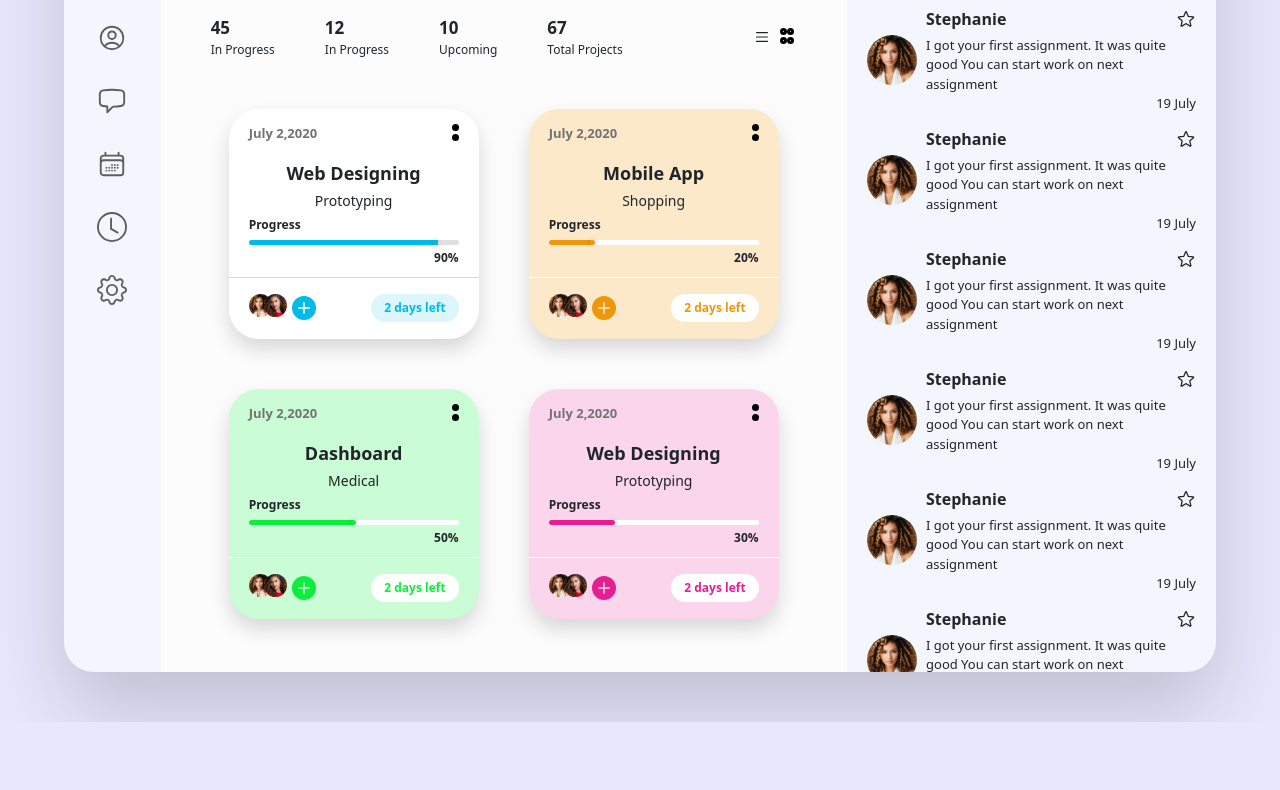
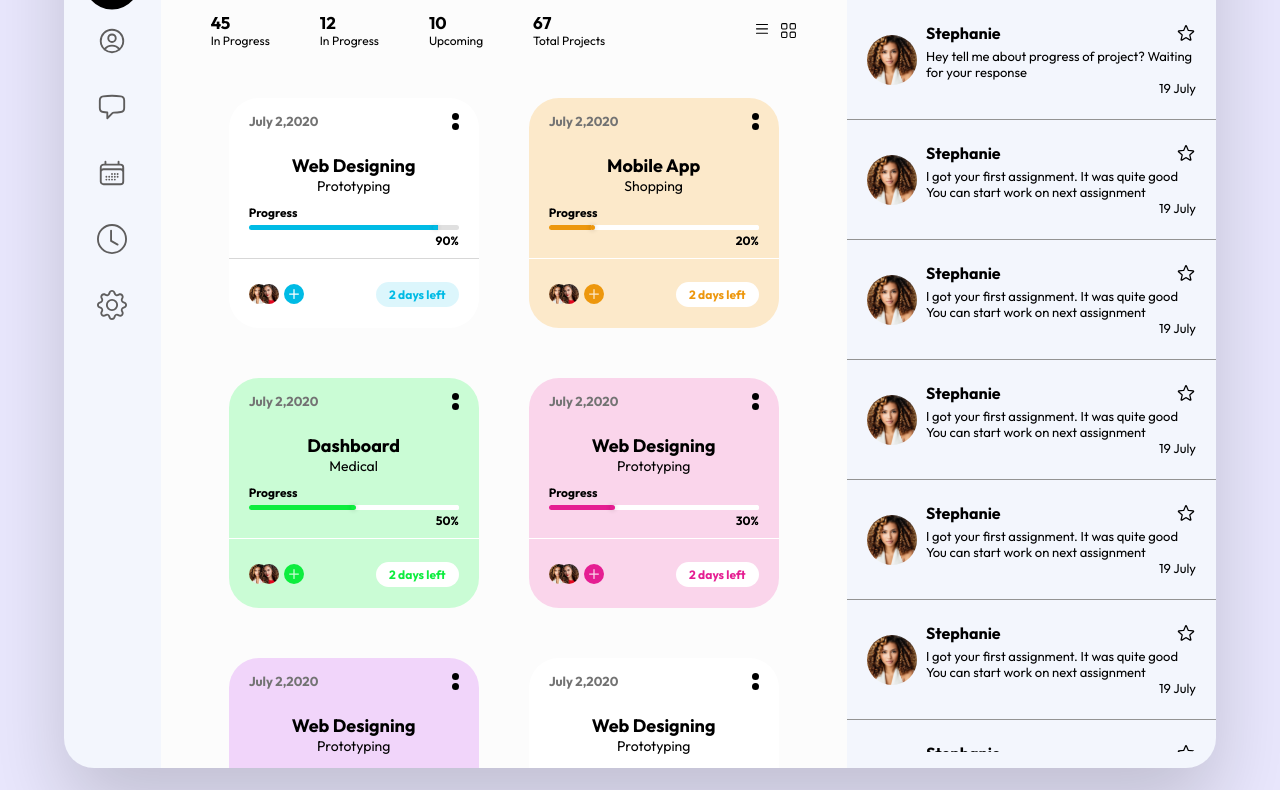
Before and after one commit to Softrefine-Internship/ac-1-viivek310, a website: page index.html in a window 1280 px wide. Shown: the part 210-1000 px from the top of the page. Before the commit the page ends 932 px from the top, so only its background shows below. Drawn offline with nearby package versions, Linux system fonts and the light colour scheme.

Commit message:
changes completed

```diff
--- a/index.html
+++ b/index.html
@@ -6,7 +6,9 @@
   <meta name="viewport" content="width=device-width, initial-scale=1.0" />
   <title>Document</title>
   <link rel="stylesheet" href="css/style.css">
-  <link rel="stylesheet" href="https://cdn.jsdelivr.net/npm/bootstrap@5.3.3/dist/css/bootstrap.min.css">
+  <link rel="preconnect" href="https://fonts.googleapis.com">
+  <link rel="preconnect" href="https://fonts.gstatic.com" crossorigin>
+  <link href="https://fonts.googleapis.com/css2?family=Outfit:wght@100..900&display=swap" rel="stylesheet">
 </head>
 
 <body>
@@ -25,10 +27,10 @@
         </div>
         <div class="header__left--searchbar">
           <label for="search"><svg xmlns="http://www.w3.org/2000/svg" fill="none" viewBox="0 0 24 24" stroke-width="1.5"
-            stroke="currentColor" class="size-6">
-            <path stroke-linecap="round" stroke-linejoin="round"
-              d="m21 21-5.197-5.197m0 0A7.5 7.5 0 1 0 5.196 5.196a7.5 7.5 0 0 0 10.607 10.607Z" />
-          </svg></label>
+              stroke="currentColor" class="size-6">
+              <path stroke-linecap="round" stroke-linejoin="round"
+                d="m21 21-5.197-5.197m0 0A7.5 7.5 0 1 0 5.196 5.196a7.5 7.5 0 0 0 10.607 10.607Z" />
+            </svg></label>
           <input id="search" type="input" placeholder="search">
         </div>
       </div>
@@ -111,7 +113,7 @@
         <div class="projects">
           <div class="projects__heading">
             <h2 class="projects__heading--h2">Projects</h2>
-            <div class="projects__heading--date">July,2020</div>
+            <div class="projects__heading--date">July, 2020</div>
           </div>
           <div class="projects__statistics">
             <div class="projects__statistics-item">
@@ -155,10 +157,11 @@
                 </svg>
               </div>
               <div class="projects__statistics-nav--more">
-                <div class="projects__statistics-nav--more-child"></div>
-                <div class="projects__statistics-nav--more-child"></div>
-                <div class="projects__statistics-nav--more-child"></div>
-                <div class="projects__statistics-nav--more-child"></div>
+                <svg xmlns="http://www.w3.org/2000/svg" width="16" height="16" fill="currentColor" class="bi bi-grid"
+                  viewBox="0 0 16 16">
+                  <path
+                    d="M1 2.5A1.5 1.5 0 0 1 2.5 1h3A1.5 1.5 0 0 1 7 2.5v3A1.5 1.5 0 0 1 5.5 7h-3A1.5 1.5 0 0 1 1 5.5zM2.5 2a.5.5 0 0 0-.5.5v3a.5.5 0 0 0 .5.5h3a.5.5 0 0 0 .5-.5v-3a.5.5 0 0 0-.5-.5zm6.5.5A1.5 1.5 0 0 1 10.5 1h3A1.5 1.5 0 0 1 15 2.5v3A1.5 1.5 0 0 1 13.5 7h-3A1.5 1.5 0 0 1 9 5.5zm1.5-.5a.5.5 0 0 0-.5.5v3a.5.5 0 0 0 .5.5h3a.5.5 0 0 0 .5-.5v-3a.5.5 0 0 0-.5-.5zM1 10.5A1.5 1.5 0 0 1 2.5 9h3A1.5 1.5 0 0 1 7 10.5v3A1.5 1.5 0 0 1 5.5 15h-3A1.5 1.5 0 0 1 1 13.5zm1.5-.5a.5.5 0 0 0-.5.5v3a.5.5 0 0 0 .5.5h3a.5.5 0 0 0 .5-.5v-3a.5.5 0 0 0-.5-.5zm6.5.5A1.5 1.5 0 0 1 10.5 9h3a1.5 1.5 0 0 1 1.5 1.5v3a1.5 1.5 0 0 1-1.5 1.5h-3A1.5 1.5 0 0 1 9 13.5zm1.5-.5a.5.5 0 0 0-.5.5v3a.5.5 0 0 0 .5.5h3a.5.5 0 0 0 .5-.5v-3a.5.5 0 0 0-.5-.5z" />
+                </svg>
               </div>
             </div>
           </div>
@@ -644,7 +647,7 @@
                   </div>
                 </div>
                 <div class="messages__container--item--content--text">
-                  I got your first assignment. It was quite good You can start work on next assignment
+                  Hey tell me about progress of project? Waiting for your response
                 </div>
                 <div class="messages__container--item--content--date">
                   19 July
@@ -953,7 +956,6 @@
       </main>
     </div>
   </section>
-  <script src="https://cdn.jsdelivr.net/npm/bootstrap@5.3.3/dist/js/bootstrap.bundle.min.js"></script>
 </body>
 
 </html>
--- a/sass/base.scss
+++ b/sass/base.scss
@@ -9,13 +9,13 @@
     padding-top: 2rem;
     margin: 5rem;
     padding-bottom: 0;
-    // overflow: hidden;
+    overflow: hidden;
     @media (max-width: 800px){
         margin: 0;
         width: 100%;
     }
     @media (max-width: 800px){
-        min-height: 100svh;
+        height: 100svh;
     }
 }
 
@@ -35,7 +35,7 @@
 
 .projects-container{
     @include flex-center;
-    height: 75svh;
+    height: 90svh;
     width: 100%;
     padding-block: 5rem;
     flex-wrap: wrap;
@@ -50,6 +50,11 @@
 
     @media (max-width: 1000px){
         padding-block: 3rem;
+        padding-bottom: 8rem;
+        height: 91svh;
         gap: 3rem;
     }
+    @media (max-width: 800px){
+        padding-bottom: 15rem;
+    }
 }
--- a/sass/card.scss
+++ b/sass/card.scss
@@ -5,99 +5,174 @@
     padding: 1.5rem 2rem;
     position: relative;
     background: $color3;
-    box-shadow: 0 1rem 2rem rgba(0, 0, 0, 0.15);
+    cursor: pointer;
+    position: relative;
 
-    &:nth-child(5n+2){
+    // box-shadow: 0 1rem 2rem rgba(0, 0, 0, 0.15);
+    &::before,
+    &::after {
+        height: 3px;
+        width: 80%;
+        background: rgb(0, 187, 229);
+        bottom: -10px;
+        left: 50%;
+        transform: translateX(-50%) scaleX(0);
+        border-radius: 100px;
+        transform-origin: left;
+        transition: .3s ease-in;
+    }
+
+    &::after {
+        width: 60%;
+        bottom: -20px;
+    }
+
+    &:hover::after,
+    &:hover::before{
+        transform: translateX(-50%) scaleX(1);
+    }
+
+    &:nth-child(5n+2) {
         $background-color: rgb(237, 151, 13);
-        background: lighten(rgb(237, 151, 13),40%);
-        .project-card__progress--bar-input::-webkit-slider-thumb{
+        background: lighten($background-color, 40%);
+
+        .project-card__progress--bar-input::-webkit-slider-thumb {
             background: $background-color;
         }
-        .project-card__progress--bar-input::-webkit-slider-runnable-track{
+
+        .project-card__progress--bar-input::-webkit-slider-runnable-track {
             background: linear-gradient(90deg, $background-color 20%, white 20%);
         }
-        .project-card__line{
+
+        .project-card__line {
             background-color: white;
         }
-        .project-card__footer--plusIcon svg{
+
+        .project-card__footer--plusIcon svg {
             fill: $background-color;
         }
-        .project-card__footer--button-btn{
+
+        .project-card__footer--button-btn {
             background: white;
             color: $background-color;
         }
-        .project-card__footer--button-btn:hover{
-            color: darken($background-color,15%);
+
+        .project-card__footer--button-btn:hover {
+            color: darken($background-color, 15%);
+        }
+
+        &::after,
+        &::before {
+            background: $background-color;
         }
     }
-    &:nth-child(5n+3){
+
+    &:nth-child(5n+3) {
         $background-color: rgb(13, 237, 62);
-        background: lighten($background-color,40%);
-        .project-card__progress--bar-input::-webkit-slider-thumb{
+        background: lighten($background-color, 40%);
+
+        .project-card__progress--bar-input::-webkit-slider-thumb {
             background: $background-color;
         }
-        .project-card__progress--bar-input::-webkit-slider-runnable-track{
+
+        .project-card__progress--bar-input::-webkit-slider-runnable-track {
             background: linear-gradient(90deg, $background-color 50%, white 50%);
         }
-        .project-card__line{
+
+        .project-card__line {
             background-color: white;
         }
-        .project-card__footer--plusIcon svg{
+
+        .project-card__footer--plusIcon svg {
             fill: $background-color;
         }
-        .project-card__footer--button-btn{
+
+        .project-card__footer--button-btn {
             background: white;
             color: $background-color;
         }
-        .project-card__footer--button-btn:hover{
-            color: darken($background-color,15%);
+
+        .project-card__footer--button-btn:hover {
+            color: darken($background-color, 15%);
         }
-    }
-    &:nth-child(5n+4){
-        $background-color: rgb(229, 30, 146);
-        background: lighten($background-color,40%);
-        .project-card__progress--bar-input::-webkit-slider-thumb{
+
+        &::after,
+        &::before {
             background: $background-color;
         }
-        .project-card__progress--bar-input::-webkit-slider-runnable-track{
+
+    }
+
+    &:nth-child(5n+4) {
+        $background-color: rgb(229, 30, 146);
+        background: lighten($background-color, 40%);
+
+        .project-card__progress--bar-input::-webkit-slider-thumb {
+            background: $background-color;
+        }
+
+        .project-card__progress--bar-input::-webkit-slider-runnable-track {
             background: linear-gradient(90deg, $background-color 30%, white 30%);
         }
-        .project-card__line{
+
+        .project-card__line {
             background-color: white;
         }
-        .project-card__footer--plusIcon svg{
+
+        .project-card__footer--plusIcon svg {
             fill: $background-color;
         }
-        .project-card__footer--button-btn{
+
+        .project-card__footer--button-btn {
             background: white;
             color: $background-color;
         }
-        .project-card__footer--button-btn:hover{
-            color: darken($background-color,15%);
+
+        .project-card__footer--button-btn:hover {
+            color: darken($background-color, 15%);
         }
-    }
-    &:nth-child(5n+5){
-        $background-color: rgb(179, 30, 229);
-        background: lighten($background-color,40%);
-        .project-card__progress--bar-input::-webkit-slider-thumb{
+
+        &::after,
+        &::before {
             background: $background-color;
         }
-        .project-card__progress--bar-input::-webkit-slider-runnable-track{
+
+    }
+
+    &:nth-child(5n+5) {
+        $background-color: rgb(179, 30, 229);
+        background: lighten($background-color, 40%);
+
+        .project-card__progress--bar-input::-webkit-slider-thumb {
+            background: $background-color;
+        }
+
+        .project-card__progress--bar-input::-webkit-slider-runnable-track {
             background: linear-gradient(90deg, $background-color 60%, white 60%);
         }
-        .project-card__line{
+
+        .project-card__line {
             background-color: white;
         }
-        .project-card__footer--plusIcon svg{
+
+        .project-card__footer--plusIcon svg {
             fill: $background-color;
         }
-        .project-card__footer--button-btn{
+
+        .project-card__footer--button-btn {
             background: white;
             color: $background-color;
         }
-        .project-card__footer--button-btn:hover{
-            color: darken($background-color,5%);
+
+        .project-card__footer--button-btn:hover {
+            color: darken($background-color, 5%);
         }
+
+        &::after,
+        &::before {
+            background: $background-color;
+        }
+
     }
 
     &__options {
@@ -120,7 +195,7 @@
     }
 
     &__heading {
-        padding-block: 2rem .5rem;
+        padding-block: 2.5rem 1rem;
 
         h4 {
             font-weight: bold;
@@ -135,10 +210,11 @@
     }
 
     &__progress {
-        &--label{
+        &--label {
             font-size: 1.2rem;
             font-weight: bold;
         }
+
         &--bar {
             &-input {
                 -webkit-appearance: none;
@@ -149,6 +225,7 @@
                 border: none;
                 outline: none;
                 border-radius: 5px;
+
                 &::-webkit-slider-thumb {
                     -webkit-appearance: none;
                     appearance: none;
@@ -172,14 +249,15 @@
 
             }
         }
-        &--percentage{
+
+        &--percentage {
             text-align: end;
             font-size: 1.2rem;
             font-weight: bold
         }
     }
 
-    &__line{
+    &__line {
         height: 1px;
         width: inherit;
         margin-left: -2rem;
@@ -187,37 +265,49 @@
         margin-top: 1rem;
     }
 
-    &__footer{
+    &__footer {
         @include flex-center();
         // border: 2px solid red;
-        padding-top: 1rem;
+        padding-top: 2rem;
         height: 5rem;
-        &--images{
-            &-img{
-                height: 2.3rem;
+
+        &--images-img,
+        &--plusIcon svg {
+            height: 2rem;
+            fill: black
+        }
+
+        &--images {
+            @include flex-center(0px);
+
+            &-img {
                 aspect-ratio: 1/1;
                 border-radius: 50%;
                 overflow: hidden;
                 display: inline-block;
-                &:not(:first-child){
+
+                &:not(:first-child) {
                     margin-left: -10px;
                 }
             }
         }
-        &--plusIcon{
-            height: 100%;
+
+        &--plusIcon {
+            aspect-ratio: 1/1;
             display: flex;
             align-items: center;
-            svg{
-                height: 2.4rem;
+
+            svg {
+                height: 2rem;
                 margin-left: 5px;
                 fill: rgb(0, 187, 229);
             }
         }
 
-        &--button{
+        &--button {
             margin-left: auto;
-            &-btn{
+
+            &-btn {
                 all: unset;
                 background: rgba(0, 187, 229, 0.137);
                 color: rgb(0, 187, 229);
@@ -225,9 +315,10 @@
                 padding: .5rem 1.3rem;
                 border-radius: 50px;
                 font-size: 1.2rem;
-                transition:all .5s;
-                &:hover{
-                    color: darken(rgb(0, 187, 229),5%);
+                transition: all .5s;
+
+                &:hover {
+                    color: darken(rgb(0, 187, 229), 5%);
                 }
             }
         }
--- a/sass/header.scss
+++ b/sass/header.scss
@@ -2,7 +2,10 @@
     @include flex-center;
     justify-content: space-between;
     height: 4rem;
-    padding: 0 2rem;
+    padding: 0 4rem;
+    @media(max-width:400px){
+        padding: 0 2rem;
+    }
 
     &__left {
         @include flex-center(8rem);
@@ -106,6 +109,7 @@
         &--notification {
             position: relative;
             cursor: pointer;
+            transition: transform .6s ;
 
             &::before {
                 height: 1rem;
@@ -118,7 +122,7 @@
             &:hover {
                 // transform: rotate(20deg);
                 transform-origin: top;
-                animation: ring .5s ease-out .2s 3 alternate;
+                animation: ring .6s ease-out .2s 3 alternate;
             }
         }
 
@@ -132,7 +136,7 @@
         &--user {
             font-size: 2rem;
             font-weight: bold;
-            @media (max-width: 400px){
+            @media (max-width: 600px){
                 display: none;
             }
         }
--- a/sass/messages.scss
+++ b/sass/messages.scss
@@ -32,6 +32,7 @@
         &--options {
             right: 2rem;
             margin-left: 2rem;
+            cursor: pointer;
 
             &-dot {
                 height: .7rem;
@@ -45,8 +46,10 @@
 
     &__container {
         width: 100%;
-        height: 84vh;
+        height: 94vh;
         overflow-y: scroll;
+        border-bottom-right-radius: 30px;
+
 
         &::-webkit-scrollbar {
             display: none;
@@ -61,12 +64,18 @@
             gap: 1rem;
             transition: all .5s;
             cursor: pointer;
+            border-bottom: 1px solid rgb(147, 147, 147);
 
             &:hover {
                 background: white;
                 border-radius: 10px;
                 transform: translate(3px, 3px);
                 box-shadow: 2rem 3rem 8rem #0000002b;
+                border: none;
+            }
+
+            &:hover &--content--header-icon svg{
+                fill: black;
             }
 
             @media (max-width: 800px) {
--- a/sass/naviagation.scss
+++ b/sass/naviagation.scss
@@ -32,13 +32,15 @@
             transition: all .5s ease-out;
         }
 
-        &:hover::before{
+        &:hover::before,
+        &:first-child::before{
             opacity: 1;
             visibility: visible;
             scale: 2;
         }
 
-        &:hover{
+        &:hover,
+        &:first-child{
             color: white;
             svg{
                 scale: 1.2;
--- a/sass/projects.scss
+++ b/sass/projects.scss
@@ -80,6 +80,7 @@
                 width: 1.7rem;
                 display: flex;
                 flex-wrap: wrap;
+                cursor: pointer;
                 &-child{
                     // flex-shrink: 0;
                     height: .7rem;
--- a/sass/reset.scss
+++ b/sass/reset.scss
@@ -1,4 +1,5 @@
-@import url(https://fonts.googleapis.com/css2?family=Lato&display=swap);
+
+
 * {
     margin: 0;
     padding: 0;
@@ -12,15 +13,21 @@
 }
 
 html {
+    font-family: "Outfit", sans-serif;
+  font-optical-sizing: auto;
+  font-weight: 400;
+  font-style: normal;
     font-size: 62.5%;
 
-    @media (max-width: 1200px){
+    @media (max-width: 1200px) {
         font-size: 9px;
     }
-    @media (max-width: 900px){
+
+    @media (max-width: 900px) {
         font-size: 8px;
     }
-    @media (max-width: 600px){
+
+    @media (max-width: 600px) {
         font-size: 7px;
     }
 }
```
Also changed, not shown: css/style.css.
